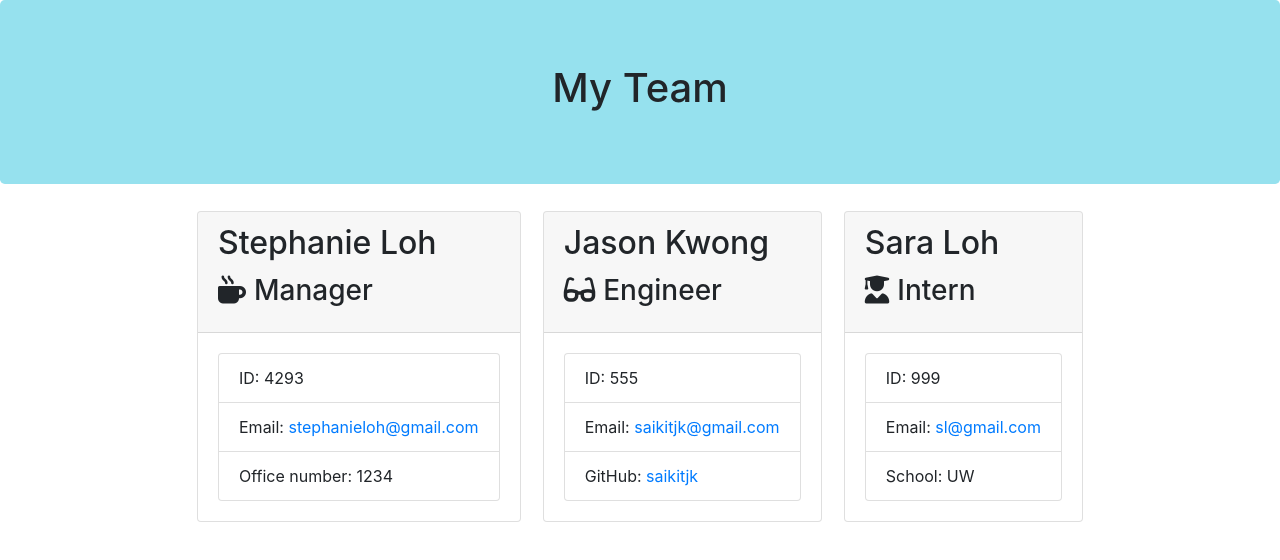
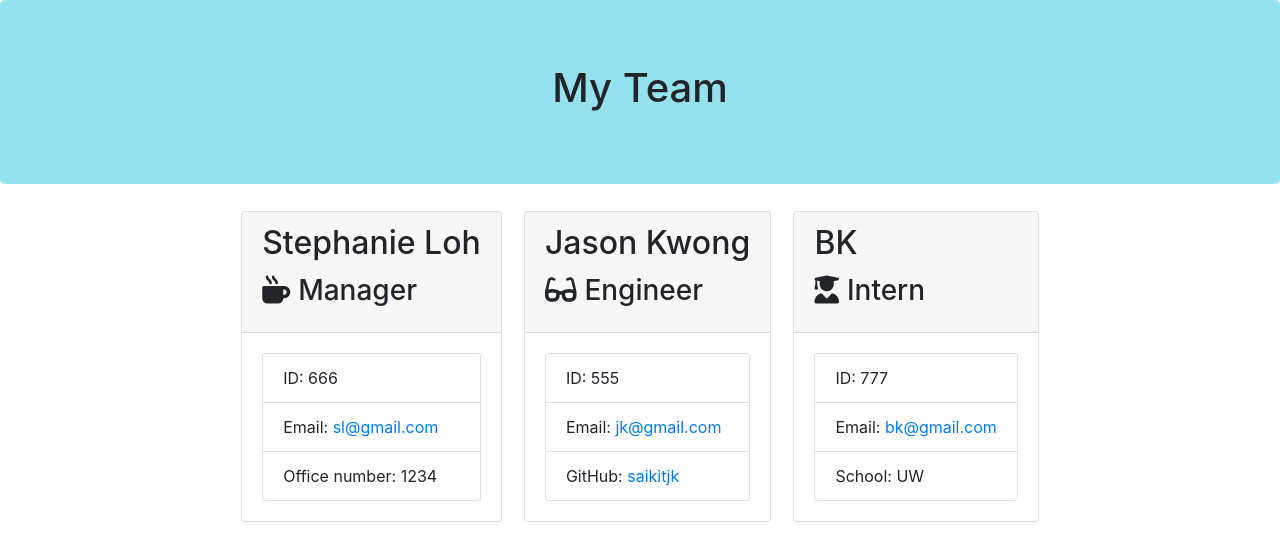
Before and after one commit to saikitjk/Employee-Summary-Template-Engine, a website: page output/team.html in a window 1280 px wide. Drawn offline with nearby package versions, Linux system fonts and the light colour scheme.

Commit message:
updated readme

```diff
--- a/output/team.html
+++ b/output/team.html
@@ -30,8 +30,8 @@
     </div>
     <div class="card-body">
         <ul class="list-group">
-            <li class="list-group-item">ID: 4293</li>
-            <li class="list-group-item">Email: <a href="mailto:stephanieloh@gmail.com">stephanieloh@gmail.com</a></li>
+            <li class="list-group-item">ID: 666</li>
+            <li class="list-group-item">Email: <a href="mailto:sl@gmail.com">sl@gmail.com</a></li>
             <li class="list-group-item">Office number: 1234</li>
         </ul>
     </div>
@@ -44,20 +44,20 @@
     <div class="card-body">
         <ul class="list-group">
             <li class="list-group-item">ID: 555</li>
-            <li class="list-group-item">Email: <a href="mailto:saikitjk@gmail.com">saikitjk@gmail.com</a></li>
+            <li class="list-group-item">Email: <a href="mailto:jk@gmail.com">jk@gmail.com</a></li>
             <li class="list-group-item">GitHub: <a href="https://github.com/saikitjk" target="_blank" rel="noopener noreferrer">saikitjk</a></li>
         </ul>
     </div>
 </div>
 <div class="card employee-card">
     <div class="card-header">
-        <h2 class="card-title">Sara Loh</h2>
+        <h2 class="card-title">BK</h2>
         <h3 class="card-title"><i class="fas fa-user-graduate mr-2"></i>Intern</h3>
     </div>
     <div class="card-body">
         <ul class="list-group">
-            <li class="list-group-item">ID: 999</li>
-            <li class="list-group-item">Email: <a href="mailto:sl@gmail.com">sl@gmail.com</a></li>
+            <li class="list-group-item">ID: 777</li>
+            <li class="list-group-item">Email: <a href="mailto:bk@gmail.com">bk@gmail.com</a></li>
             <li class="list-group-item">School: UW</li>
         </ul>
     </div>
```
Also changed, not shown: README.md.
